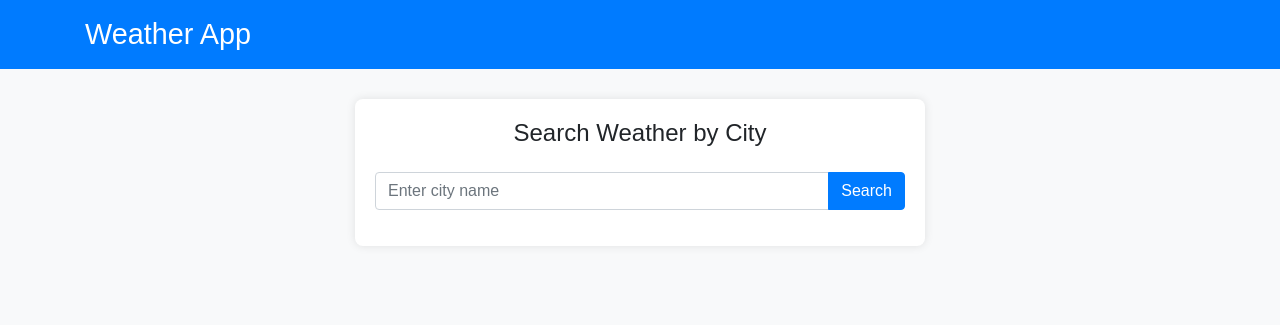
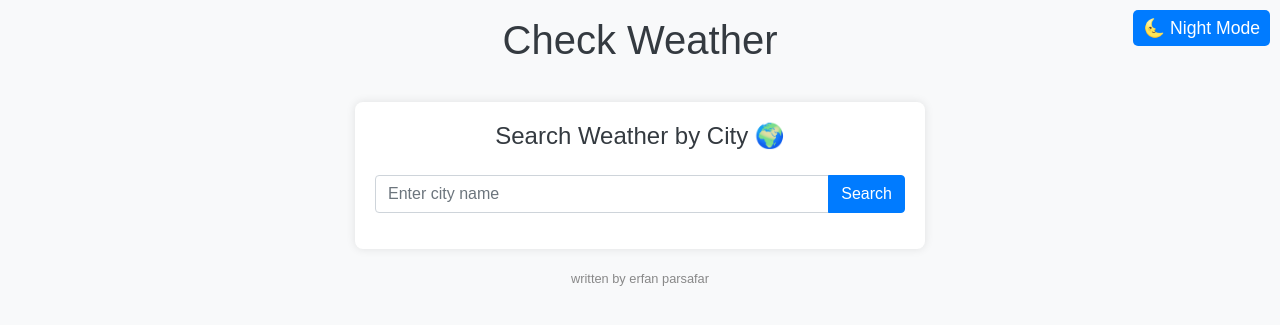
Before and after one commit to erfanparsafar/Weather-app, a Django app: page / in a window 1280 px wide. Shown: the top 325 px of the page. Run offline with Django 5.2, Linux system fonts and the light colour scheme; some libraries are stand-ins or nearby versions.

Commit message:
view and templates last changes of version 1.1

```diff
--- a/main/Templates/main/index.html
+++ b/main/Templates/main/index.html
@@ -1,69 +1,115 @@
 <!DOCTYPE html>
 <html lang="en" dir="ltr">
-
 <head>
   <meta charset="utf-8">
   <title>Weather App</title>
-  <!-- Bootstrap CSS -->
   <link href="https://maxcdn.bootstrapcdn.com/bootstrap/4.5.2/css/bootstrap.min.css" rel="stylesheet">
-
-  <!-- jQuery library -->
   <script src="https://ajax.googleapis.com/ajax/libs/jquery/3.5.1/jquery.min.js"></script>
-
-  <!-- Bootstrap JavaScript -->
   <script src="https://maxcdn.bootstrapcdn.com/bootstrap/4.5.2/js/bootstrap.min.js"></script>
-
   <style>
-    /* Custom styling for a cleaner look */
+    /* General styling */
     body {
+      font-family: Arial, sans-serif;
+      transition: background-color 0.5s, color 0.5s;
       background-color: #f8f9fa;
-      font-family: Arial, sans-serif;
+      color: #343a40;
     }
-
-    .navbar {
-      background-color: #007bff;
-      color: #ffffff;
+    .dark-mode {
+      background-color: #1c1c1c;
+      color: #e0e0e0;
     }
-
-    .navbar h1 {
-      font-size: 1.8rem;
-      margin: 0;
-    }
-
     .form-container {
       margin-top: 30px;
       padding: 20px;
       background: #ffffff;
       border-radius: 8px;
       box-shadow: 0px 0px 10px rgba(0, 0, 0, 0.1);
+      transition: background-color 0.5s;
     }
-
-    .result-container h3, .result-container h5 {
-      color: #343a40;
+    .dark-mode .form-container {
+      background: #333333;
+    }
+    .suggestion {
+      font-size: 1.2em;
+      font-weight: bold;
+      color: #ffffff;
+      background-color: #007bff;
+      padding: 10px;
+      border-radius: 8px;
+      text-align: center;
+      display: flex;
+      align-items: center;
+      justify-content: center;
+    }
+    .dark-mode .suggestion {
+      background-color: #3a3a5a;
+      color: #ffea00;
+    }
+    .alert {
+      font-size: 1em;
+      color: #ffffff;
+      background-color: #dc3545;
+      padding: 10px;
+      border-radius: 8px;
+      text-align: center;
+      margin-top: 20px;
+    }
+    .toggle-button {
+      position: fixed;
+      top: 10px;
+      right: 10px;
+      background: #007bff;
+      color: #ffffff;
+      padding: 5px 10px;
+      border-radius: 5px;
+      cursor: pointer;
+      font-size: 1.1em;
+    }
+    .dark-mode .toggle-button {
+      background: #ffdd57;
+      color: #333333;
+    }
+    footer {
+      font-size: 0.8em;
+      text-align: center;
+      margin-top: 20px;
+      color: #888888;
+    }
+    .dark-mode footer {
+      color: #bbbbbb;
     }
   </style>
+  <script>
+    // JavaScript to toggle light and dark mode
+    $(document).ready(function() {
+      $('.toggle-button').click(function() {
+        $('body').toggleClass('dark-mode');
+        $(this).text($('body').hasClass('dark-mode') ? '🌞 Light Mode' : '🌜 Night Mode');
+      });
+    });
+  </script>
 </head>
 
 <body>
+  <!-- دکمه light mode / night mode -->
+  <div class="toggle-button">🌜 Night Mode</div>
 
-  <!-- Navbar -->
-  <nav class="navbar navbar-expand-lg navbar-dark">
-    <div class="container">
-      <h1 class="navbar-brand">Weather App</h1>
-    </div>
-  </nav>
+  <!-- هدر -->
+  <header class="text-center mt-3">
+    <h1>Check Weather</h1>
+  </header>
 
   <!-- Main content -->
   <div class="container">
     <div class="row justify-content-center">
       <div class="col-md-6 form-container">
-        <h4 class="text-center mb-4">Search Weather by City</h4>
+        <h4 class="text-center mb-4">Search Weather by City 🌍</h4>
 
         <!-- Search Form -->
         <form method="post">
           {% csrf_token %}
           <div class="input-group mb-3">
-            <input type="text" class="form-control" name="city" placeholder="Enter city name" aria-label="City">
+            <input type="text" class="form-control" name="city" placeholder="Enter city name" aria-label="City" value="{{ request.POST.city }}">
             <div class="input-group-append">
               <button class="btn btn-primary" type="submit">
                 <i class="glyphicon glyphicon-search"></i> Search
@@ -72,20 +118,32 @@
           </div>
         </form>
 
+        <!-- نمایش alert -->
+        {% if error %}
+        <div class="alert">
+          ⚠️ {{ error }}
+        </div>
+        {% endif %}
+
         <!-- Weather Data Results -->
         {% if country_code and coordinate and temp and pressure and humidity %}
         <div class="result-container mt-4">
-          <h3 class="text-center">Weather Details</h3>
-          <h5>Country Code: <strong>{{country_code}}</strong></h5>
-          <h5>Coordinates: <strong>{{coordinate}}</strong></h5>
-          <h5>Temperature: <strong>{{temp}}</strong></h5>
-          <h5>Pressure: <strong>{{pressure}}</strong></h5>
-          <h5>Humidity: <strong>{{humidity}}</strong></h5>
+          <h3 class="text-center">Weather Details 🌤️</h3>
+          <h5>Country Code: <strong>{{ country_code }}</strong></h5>
+          <h5>Coordinates: <strong>{{ coordinate }}</strong></h5>
+          <h5>Temperature: <strong>{{ temp }} 🌡️</strong></h5>
+          <h5>Pressure: <strong>{{ pressure }} hPa 🌬️</strong></h5>
+          <h5>Humidity: <strong>{{ humidity }}% 💧</strong></h5>
+          <p class="suggestion">👕 {{ suggestion }}</p>
         </div>
         {% endif %}
       </div>
     </div>
   </div>
 
+  <!-- Footer -->
+  <footer>
+    written by erfan parsafar
+  </footer>
 </body>
 </html>
--- a/main/views.py
+++ b/main/views.py
@@ -1,40 +1,48 @@
 from django.shortcuts import render
-# import json to load json data to python dictionary
 import json
-# urllib.request to make a request to api
 import urllib.request
 
+def index(request):
+    data = {}
+    if request.method == 'POST':
+        city = request.POST.get('city')
+        if city:
+            try:
+                # API call to OpenWeatherMap
+                api_key = 'e4ec3e0bae5e50dddc2a661a9f123cc6'  # جایگزین کردن کلید API
+                url = f'http://api.openweathermap.org/data/2.5/weather?q={city}&appid={api_key}'
+                response = urllib.request.urlopen(url)
+                source = response.read()
 
-def index(request):
-    try:
-	    if request.method == 'POST':
-		    city = request.POST['city']
-		    ''' api key might be expired use your own api_key
-			    place api_key in place of appid ="your_api_key_here " '''
+                # Parse JSON data
+                list_of_data = json.loads(source)
 
-		    # source contain JSON data from API
+                # Convert temperature from Kelvin to Celsius
+                temp_kelvin = list_of_data['main']['temp']
+                temp_celsius = round(temp_kelvin - 273.15, 2)
 
-		    source = urllib.request.urlopen(
-			    'http://api.openweathermap.org/data/2.5/weather?q='
-					    + city + '&appid=e4ec3e0bae5e50dddc2a661a9f123cc6').read()
+                # Data to pass to the template
+                data = {
+                    "country_code": list_of_data['sys'].get('country', 'N/A'),
+                    "coordinate": f"{list_of_data['coord'].get('lon', 'N/A')} {list_of_data['coord'].get('lat', 'N/A')}",
+                    "temp": f"{temp_celsius}°C",
+                    "pressure": list_of_data['main'].get('pressure', 'N/A'),
+                    "humidity": list_of_data['main'].get('humidity', 'N/A'),
+                    "suggestion": get_clothing_suggestion(temp_celsius)
+                }
+            except urllib.error.HTTPError:
+                data['error'] = "City not found. Please enter a valid city name."
+            except Exception as e:
+                data['error'] = f"An error occurred: {e}"
+    return render(request, "main/index.html", data)
 
-		    # converting JSON data to a dictionary
-		    list_of_data = json.loads(source)
-
-		    # data for variable list_of_data
-		    data = {
-			    "country_code": str(list_of_data['sys']['country']),
-			    "coordinate": str(list_of_data['coord']['lon']) + ' '
-						    + str(list_of_data['coord']['lat']),
-			    "temp": str(round((list_of_data['main']['temp']) - 273.15 , 2) ) + '°C',
-			    "pressure": str(list_of_data['main']['pressure']),
-			    "humidity": str(list_of_data['main']['humidity']),
-		    }
-		    print(data)
-	    else:
-		    data ={}
-	    return render(request, "main/index.html", data)
-    except urllib.error.HTTPError as e:
-            data = {"error": "City name not found. Please enter a valid city name."}
-
-    return render(request, "main/index.html", data)
+def get_clothing_suggestion(temp_celsius):
+    """Return a clothing suggestion based on temperature in Celsius."""
+    if temp_celsius <= 0:
+        return "Brrr! It's freezing! Bundle up with a warm coat, hat, and gloves 🧥🧣🧤"
+    elif temp_celsius <= 15:
+        return "Chilly weather! Wear a jacket or sweater 🧥🍂"
+    elif temp_celsius <= 25:
+        return "Nice weather! A light outfit would be perfect 👕👖"
+    else:
+        return "It's warm! Stay cool with shorts and a T-shirt 🌞👕🩳"
```
